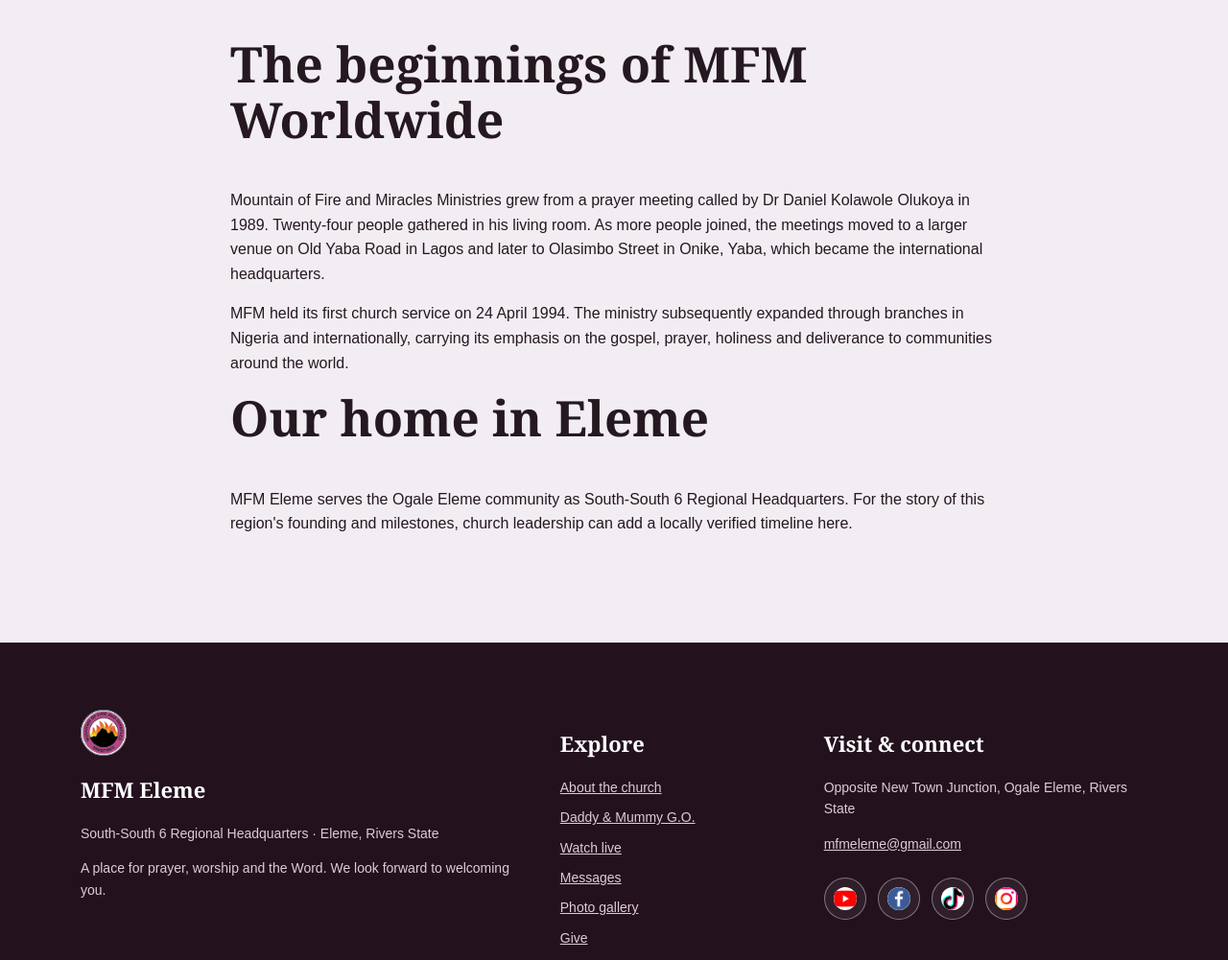
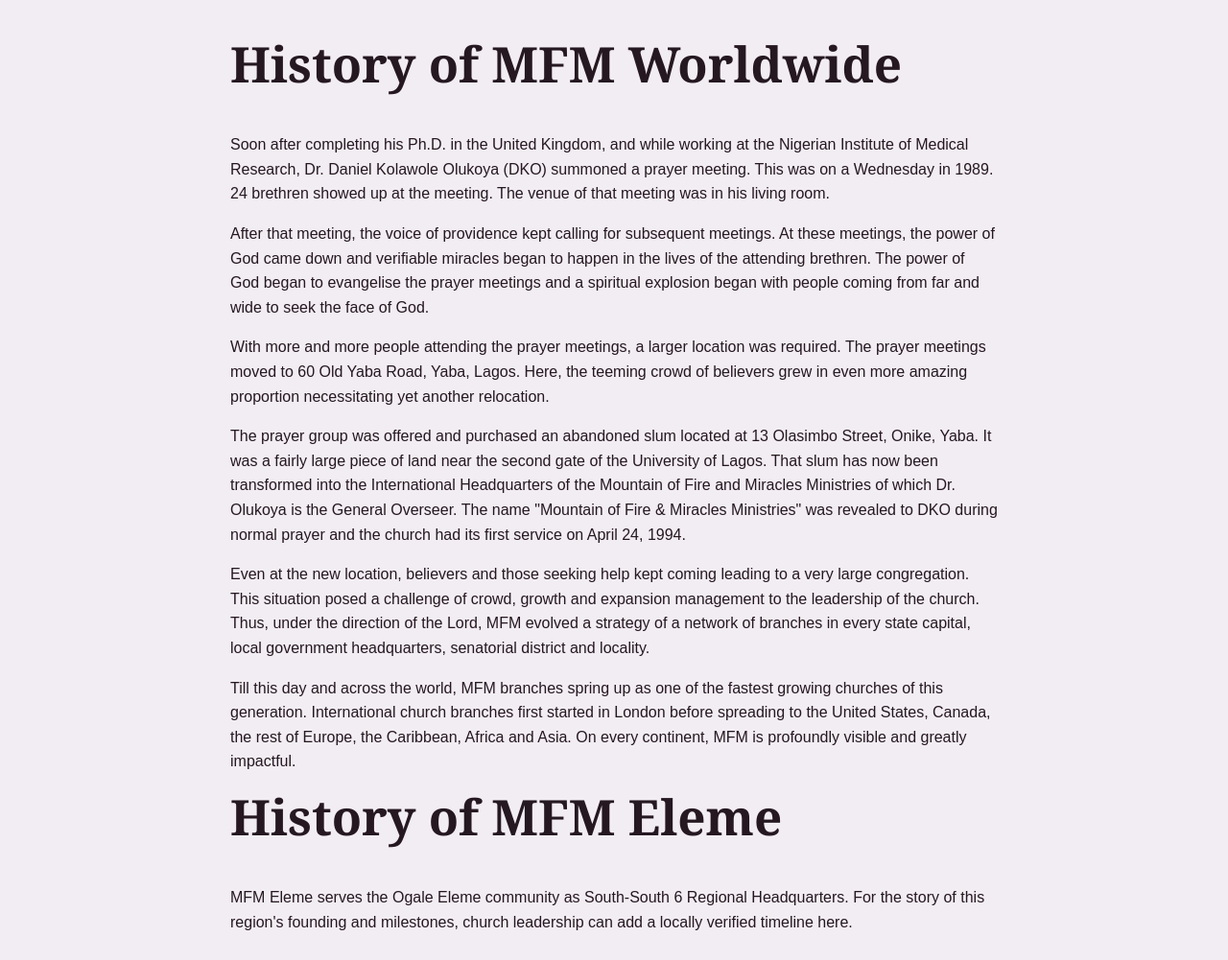
Before and after one commit to adebayooluwamayowa8-oss/mfm-eleme-website, an Eleventy site: page content/history.md in a window 1280 px wide. Shown: the part 380-1381 px from the top of the page at 96% size. Built offline with nearby package versions, Linux system fonts and the light colour scheme; Eleventy itself is replaced by a stand-in of ours; files that its build step writes are made by us from their sources.

Commit message:
Update content/history.md (via Pages CMS)

```diff
--- a/content/history.md
+++ b/content/history.md
@@ -1,14 +1,22 @@
 ---
+title: History
 layout: layouts/page.njk
-title: History
 permalink: /history/
 ---
-## The beginnings of MFM Worldwide
+## History of MFM Worldwide
 
-Mountain of Fire and Miracles Ministries grew from a prayer meeting called by Dr Daniel Kolawole Olukoya in 1989. Twenty-four people gathered in his living room. As more people joined, the meetings moved to a larger venue on Old Yaba Road in Lagos and later to Olasimbo Street in Onike, Yaba, which became the international headquarters.
+Soon after completing his Ph.D. in the United Kingdom, and while working at the Nigerian Institute of Medical Research, Dr. Daniel Kolawole Olukoya (DKO) summoned a prayer meeting. This was on a Wednesday in 1989. 24 brethren showed up at the meeting. The venue of that meeting was in his living room.
 
-MFM held its first church service on 24 April 1994. The ministry subsequently expanded through branches in Nigeria and internationally, carrying its emphasis on the gospel, prayer, holiness and deliverance to communities around the world.
+After that meeting, the voice of providence kept calling for subsequent meetings. At these meetings, the power of God came down and verifiable miracles began to happen in the lives of the attending brethren. The power of God began to evangelise the prayer meetings and a spiritual explosion began with people coming from far and wide to seek the face of God.
 
-## Our home in Eleme
+With more and more people attending the prayer meetings, a larger location was required. The prayer meetings moved to 60 Old Yaba Road, Yaba, Lagos. Here, the teeming crowd of believers grew in even more amazing proportion necessitating yet another relocation.
+
+The prayer group was offered and purchased an abandoned slum located at 13 Olasimbo Street, Onike, Yaba. It was a fairly large piece of land near the second gate of the University of Lagos. That slum has now been transformed into the International Headquarters of the Mountain of Fire and Miracles Ministries of which Dr. Olukoya is the General Overseer. The name "Mountain of Fire & Miracles Ministries" was revealed to DKO during normal prayer and the church had its first service on April 24, 1994.
+
+Even at the new location, believers and those seeking help kept coming leading to a very large congregation. This situation posed a challenge of crowd, growth and expansion management to the leadership of the church. Thus, under the direction of the Lord, MFM evolved a strategy of a network of branches in every state capital, local government headquarters, senatorial district and locality.
+
+Till this day and across the world, MFM branches spring up as one of the fastest growing churches of this generation. International church branches first started in London before spreading to the United States, Canada, the rest of Europe, the Caribbean, Africa and Asia. On every continent, MFM is profoundly visible and greatly impactful.
+
+## History of MFM Eleme
 
 MFM Eleme serves the Ogale Eleme community as South-South 6 Regional Headquarters. For the story of this region's founding and milestones, church leadership can add a locally verified timeline here.
```
